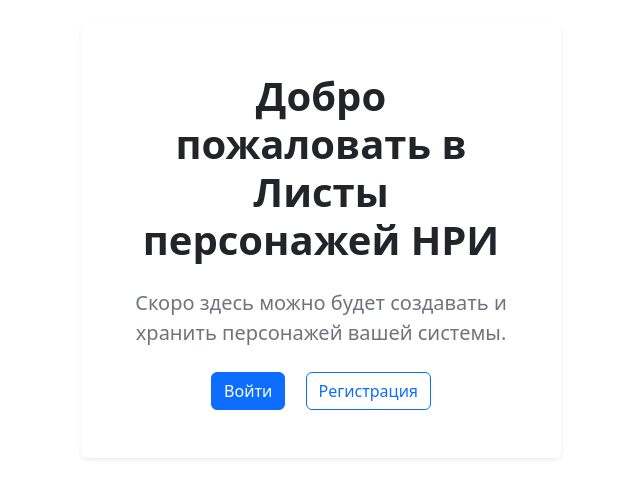
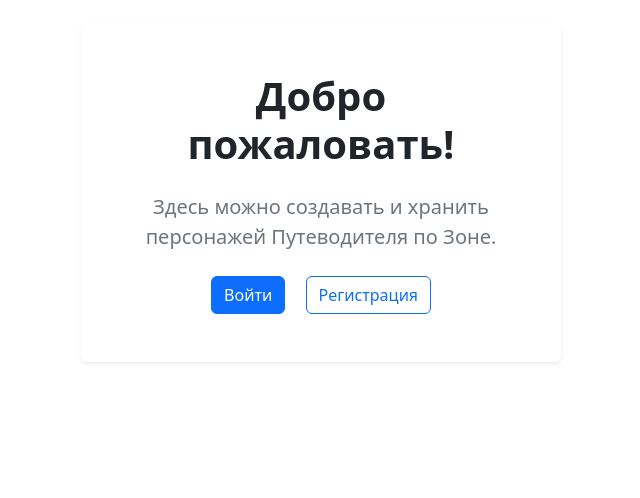
Before and after one commit to DemasMemas/Character_sheet, a Flask app: page / in a window 1280 px wide. Shown: the part 56-554 px from the top of the page, without its empty margins (319-959 px from the left). Run offline with Flask 3, Linux system fonts and the light colour scheme; parts of the project's set-up code (start-up, migrations or seed data) failed here and were passed over; some libraries are stand-ins or nearby versions.

```diff
--- a/templates/index.html
+++ b/templates/index.html
@@ -4,8 +4,8 @@
 
 {% block content %}
 <div class="text-center bg-white p-5 rounded shadow-sm mx-auto" style="max-width: 480px;">
-  <h1 class="mb-4 fw-bold">Добро пожаловать в Листы персонажей НРИ</h1>
-  <p class="mb-4 text-secondary fs-5">Скоро здесь можно будет создавать и хранить персонажей вашей системы.</p>
+  <h1 class="mb-4 fw-bold">Добро пожаловать!</h1>
+  <p class="mb-4 text-secondary fs-5">Здесь можно создавать и хранить персонажей Путеводителя по Зоне.</p>
   <a href="{{ url_for('login') }}" class="btn btn-primary me-3">Войти</a>
   <a href="{{ url_for('register') }}" class="btn btn-outline-primary">Регистрация</a>
 </div>
```
Also changed, not shown: 1 other file.
